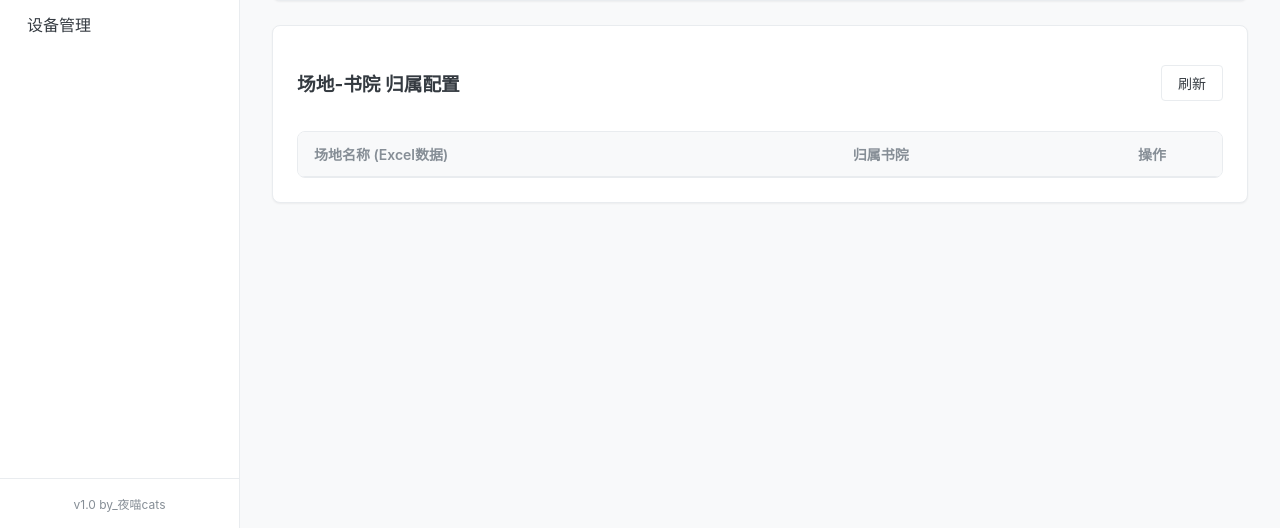
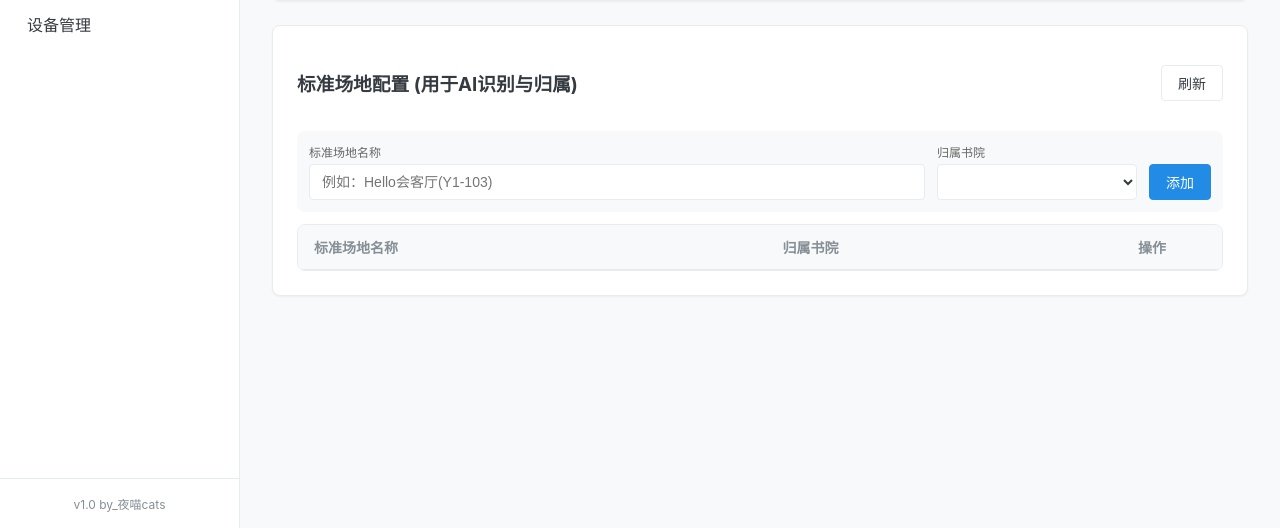
Before and after one commit to HF-CYGG/InfraCount, a Python web app: template templates/devices.html in a window 1280 px wide. Shown: the part 272-800 px from the top of the page. Run offline with Jinja, Linux system fonts and the light colour scheme; the template is opened without the code that fills it, so the values that code supplies are empty.

Commit message:
feat(位置管理): 添加标准场地配置的增删改查功能
- 新增DELETE接口用于删除场地-书院映射
- 重构前端界面，添加新增和编辑标准场地的模态框
- 实现场地名称修改时的删除+新增逻辑
- 优化表格展示和操作按钮布局

```diff
--- a/api/main.py
+++ b/api/main.py
@@ -571,6 +571,11 @@ async def update_location_mapping(payload: Dict[str, str] = Body(...)):
     await db.update_location_academy_mapping(location, academy)
     return {"status": "ok"}
 
+@app.delete("/api/v1/locations/mapping")
+async def delete_location_mapping(location: str = Query(...)):
+    await db.delete_location_academy_mapping(location)
+    return {"status": "ok"}
+
 @app.get("/api/v1/locations/all")
 async def get_all_locations():
     locs = await db.get_all_activity_locations()
--- a/templates/devices.html
+++ b/templates/devices.html
@@ -71,14 +71,27 @@
 
 <div class="card" style="margin-top: 20px;">
     <div class="flex justify-between items-center mb-4">
-        <h3>场地-书院 归属配置</h3>
+        <h3>标准场地配置 (用于AI识别与归属)</h3>
         <button class="btn" id="refreshLocBtn">刷新</button>
     </div>
+
+    <div style="background:#f8f9fa; padding:12px; border-radius:8px; margin-bottom:12px; display:flex; gap:12px; align-items:end;">
+        <div style="flex:1">
+            <label style="font-size:12px;color:#666;display:block;margin-bottom:4px">标准场地名称</label>
+            <input id="newLocName" class="input" placeholder="例如：Hello会客厅(Y1-103)" style="width:100%">
+        </div>
+        <div style="width:200px">
+            <label style="font-size:12px;color:#666;display:block;margin-bottom:4px">归属书院</label>
+            <select id="newLocAca" class="select" style="width:100%"></select>
+        </div>
+        <button class="btn btn-primary" id="addLocBtn">添加</button>
+    </div>
+
     <div class="table-wrap" style="max-height: 500px; overflow-y: auto;">
         <table>
             <thead>
                 <tr>
-                    <th>场地名称 (Excel数据)</th>
+                    <th>标准场地名称</th>
                     <th>归属书院</th>
                     <th style="width:100px">操作</th>
                 </tr>
@@ -136,6 +149,26 @@
     </div>
 </div>
 
+<!-- Location Edit Modal -->
+<div id="locEditModal" class="modal-backdrop">
+    <div class="modal">
+        <h3>编辑标准场地</h3>
+        <input type="hidden" id="locEditOldName">
+        <div class="mb-4">
+            <label style="display:block;margin-bottom:4px">标准场地名称</label>
+            <input id="locEditName" class="input" style="width:100%">
+        </div>
+        <div class="mb-4">
+            <label style="display:block;margin-bottom:4px">归属书院</label>
+            <select id="locEditAca" class="select" style="width:100%"></select>
+        </div>
+        <div class="actions">
+            <button class="btn" id="locEditCancel">取消</button>
+            <button class="btn btn-primary" id="locEditSave">保存</button>
+        </div>
+    </div>
+</div>
+
 <div id="toast" class="toast"></div>
 
 <script src="/static/layout.js"></script>
@@ -165,7 +198,15 @@
         academyList: document.getElementById('academyList'),
         newAcademy: document.getElementById('newAcademy'),
         addAcademy: document.getElementById('addAcademy'),
-        closeAcademy: document.getElementById('closeAcademy')
+        closeAcademy: document.getElementById('closeAcademy'),
+
+        // Loc Edit
+        locEditModal: document.getElementById('locEditModal'),
+        locEditOldName: document.getElementById('locEditOldName'),
+        locEditName: document.getElementById('locEditName'),
+        locEditAca: document.getElementById('locEditAca'),
+        locEditCancel: document.getElementById('locEditCancel'),
+        locEditSave: document.getElementById('locEditSave')
     };
 
     function showToast(msg) {
@@ -343,18 +384,26 @@
     // --- Location Mapping Logic ---
     els.locationTable = document.getElementById('locationTable');
     els.refreshLoc = document.getElementById('refreshLocBtn');
+    els.newLocName = document.getElementById('newLocName');
+    els.newLocAca = document.getElementById('newLocAca');
+    els.addLocBtn = document.getElementById('addLocBtn');
 
     async function loadLocationMapping() {
         try {
-            const [locsRes, mapRes, acaRes] = await Promise.all([
-                fetch('/api/v1/locations/all'),
+            const [mapRes, acaRes] = await Promise.all([
                 fetch('/api/v1/locations/mapping'),
                 fetch('/api/v1/academies')
             ]);
 
-            const locs = await locsRes.json();
             const mapping = (await mapRes.json()).mapping || {};
             const academies = await acaRes.json();
+
+            // Populate New Loc Academy Select
+            els.newLocAca.innerHTML = `<option value="">-- 选择书院 --</option>` +
+                academies.map(a => `<option value="${a.name}">${a.name}</option>`).join('');
+
+            // Render Table (Sorted by name)
+            const locs = Object.keys(mapping).sort();
 
             els.locationTable.innerHTML = locs.map((l, index) => {
                 const currentAca = mapping[l] || '';
@@ -365,14 +414,10 @@
                 return `
                 <tr>
                     <td>${l}</td>
+                    <td>${currentAca}</td>
                     <td>
-                        <select class="select" onchange="updateLocMapping('${safeL}', this.value, '${statusId}')">
-                            <option value="">未指定</option>
-                            ${academies.map(a => `<option value="${a.name}" ${a.name === currentAca ? 'selected' : ''}>${a.name}</option>`).join('')}
-                        </select>
-                    </td>
-                    <td>
-                        <span class="text-muted" id="${statusId}"></span>
+                        <button class="btn btn-sm btn-primary" onclick="openLocEdit('${safeL}', '${currentAca}')" style="margin-right:4px">修改</button>
+                        <button class="btn btn-sm btn-danger" onclick="deleteLocMapping('${safeL}')">删除</button>
                     </td>
                 </tr>
                 `;
@@ -384,30 +429,97 @@
         }
     }
 
-    window.updateLocMapping = async (loc, aca, statusId) => {
-        const statusEl = document.getElementById(statusId);
-        if(statusEl) statusEl.textContent = '保存中...';
+    window.openLocEdit = (name, aca) => {
+        els.locEditOldName.value = name;
+        els.locEditName.value = name;
+
+        // Copy options from newLocAca to locEditAca if empty
+        if(els.locEditAca.options.length <= 1) {
+            els.locEditAca.innerHTML = els.newLocAca.innerHTML;
+        }
+        els.locEditAca.value = aca;
+
+        els.locEditModal.classList.add('show');
+    };
+
+    els.locEditCancel.addEventListener('click', () => els.locEditModal.classList.remove('show'));
+
+    els.locEditSave.addEventListener('click', async () => {
+        const oldName = els.locEditOldName.value;
+        const newName = els.locEditName.value.trim();
+        const aca = els.locEditAca.value;
+
+        if(!newName) { showToast('名称不能为空'); return; }
+
+        try {
+            // If name changed, delete old first
+            if(oldName !== newName) {
+                // Ideally this should be a transaction or rename API,
+                // but for now we do Delete + Add
+                const delRes = await fetch(`/api/v1/locations/mapping?location=${encodeURIComponent(oldName)}`, {
+                    method: 'DELETE'
+                });
+                if(!delRes.ok) throw new Error('Delete failed');
+            }
+
+            // Add/Update new
+            const res = await fetch('/api/v1/locations/mapping', {
+                method: 'POST',
+                headers: {'Content-Type': 'application/json'},
+                body: JSON.stringify({location: newName, academy: aca})
+            });
+
+            if(res.ok) {
+                showToast('保存成功');
+                els.locEditModal.classList.remove('show');
+                loadLocationMapping();
+            } else {
+                throw new Error('Save failed');
+            }
+        } catch(e) {
+            console.error(e);
+            showToast('保存失败');
+        }
+    });
+
+    els.addLocBtn.addEventListener('click', async () => {
+        const name = els.newLocName.value.trim();
+        const aca = els.newLocAca.value;
+        if(!name) { showToast('请输入场地名称'); return; }
+        if(!aca) { showToast('请选择归属书院'); return; }
 
         try {
             const res = await fetch('/api/v1/locations/mapping', {
                 method: 'POST',
                 headers: {'Content-Type': 'application/json'},
-                body: JSON.stringify({location: loc, academy: aca})
+                body: JSON.stringify({location: name, academy: aca})
             });
             if(res.ok) {
-                if(statusEl) {
-                    statusEl.textContent = '已保存';
-                    statusEl.style.color = 'green';
-                    setTimeout(() => statusEl.textContent = '', 2000);
-                }
+                showToast('添加成功');
+                els.newLocName.value = '';
+                loadLocationMapping();
             } else {
                 throw new Error();
             }
         } catch(e) {
-            if(statusEl) {
-                statusEl.textContent = '失败';
-                statusEl.style.color = 'red';
+            showToast('添加失败');
+        }
+    });
+
+    window.deleteLocMapping = async (loc) => {
+        if(!await showConfirm('确定删除此标准场地配置?')) return;
+        try {
+            const res = await fetch(`/api/v1/locations/mapping?location=${encodeURIComponent(loc)}`, {
+                method: 'DELETE'
+            });
+            if(res.ok) {
+                showToast('已删除');
+                loadLocationMapping();
+            } else {
+                throw new Error();
             }
+        } catch(e) {
+            showToast('删除失败');
         }
     };
 
```
Also changed, not shown: app/db.py (+13 -0 lines), 1 other file.
